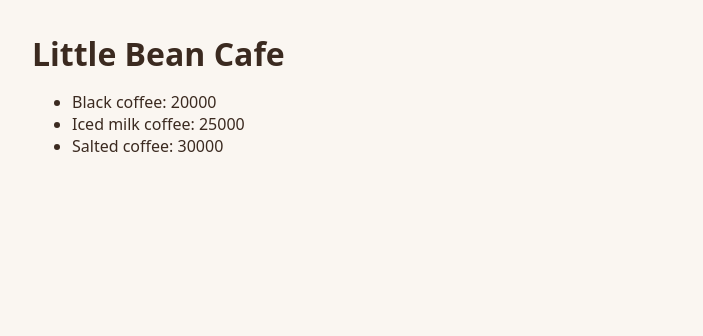
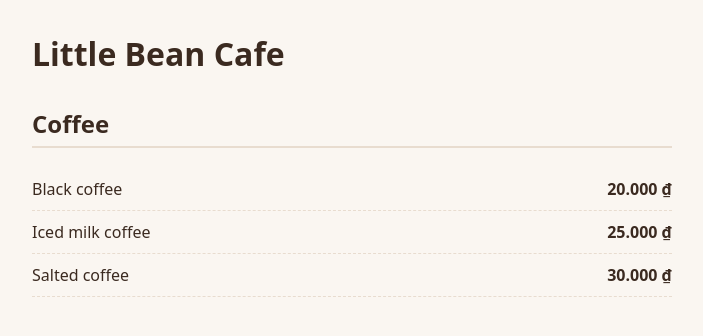
Before and after one commit to levo-khanhminh/little-bean-cafe, a React (Vite) app: page / in a window 1280 px wide. Shown: the top 336 px of the page, without its empty margins (288-991 px from the left). Built offline with nearby package versions, Linux system fonts and the light colour scheme.

Commit message:
Add MenuItem component and group menu by category

```diff
--- a/src/App.jsx
+++ b/src/App.jsx
@@ -1,4 +1,7 @@
 import menu from './data/menu.json'
+import MenuItem from './components/MenuItem.jsx'
+
+const categories = [...new Set(menu.map((item) => item.category))]
 
 export default function App() {
   return (
@@ -6,13 +9,16 @@
       <header className="header">
         <h1>Little Bean Cafe</h1>
       </header>
-      <ul>
-        {menu.map((item) => (
-          <li key={item.id}>
-            {item.name}: {item.price}
-          </li>
-        ))}
-      </ul>
+      {categories.map((category) => (
+        <section key={category}>
+          <h2 className="category">{category}</h2>
+          {menu
+            .filter((item) => item.category === category)
+            .map((item) => (
+              <MenuItem key={item.id} item={item} />
+            ))}
+        </section>
+      ))}
     </main>
   )
 }
--- /dev/null
+++ b/src/components/MenuItem.jsx
@@ -0,0 +1,12 @@
+function formatPrice(price) {
+  return price.toLocaleString('vi-VN') + ' ₫'
+}
+
+export default function MenuItem({ item }) {
+  return (
+    <div className="menu-item">
+      <span className="name">{item.name}</span>
+      <span className="price">{formatPrice(item.price)}</span>
+    </div>
+  )
+}
```
